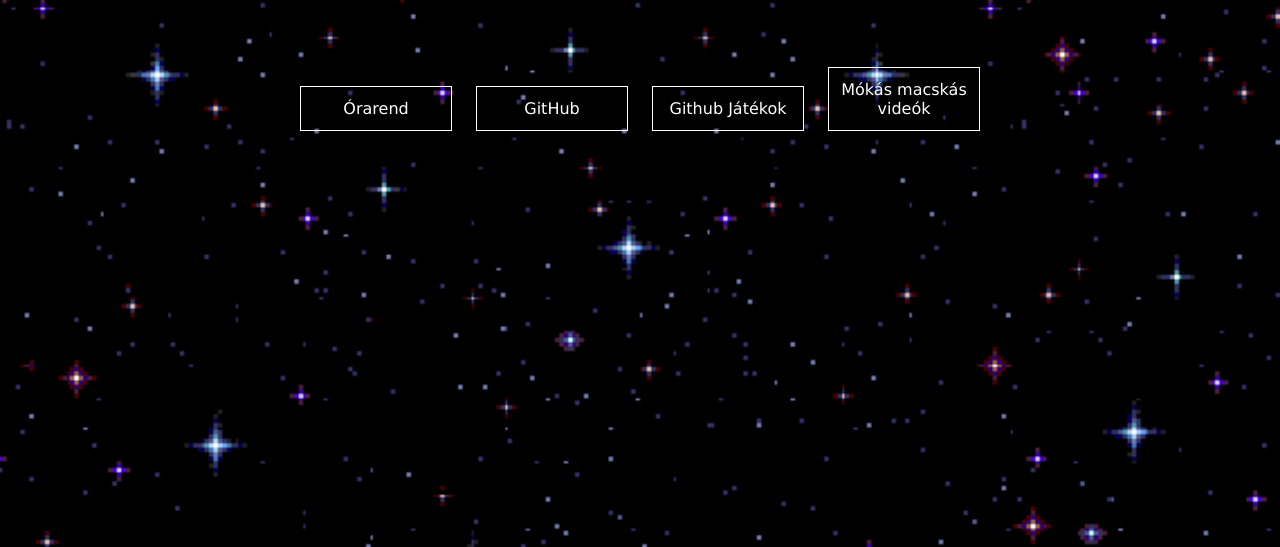
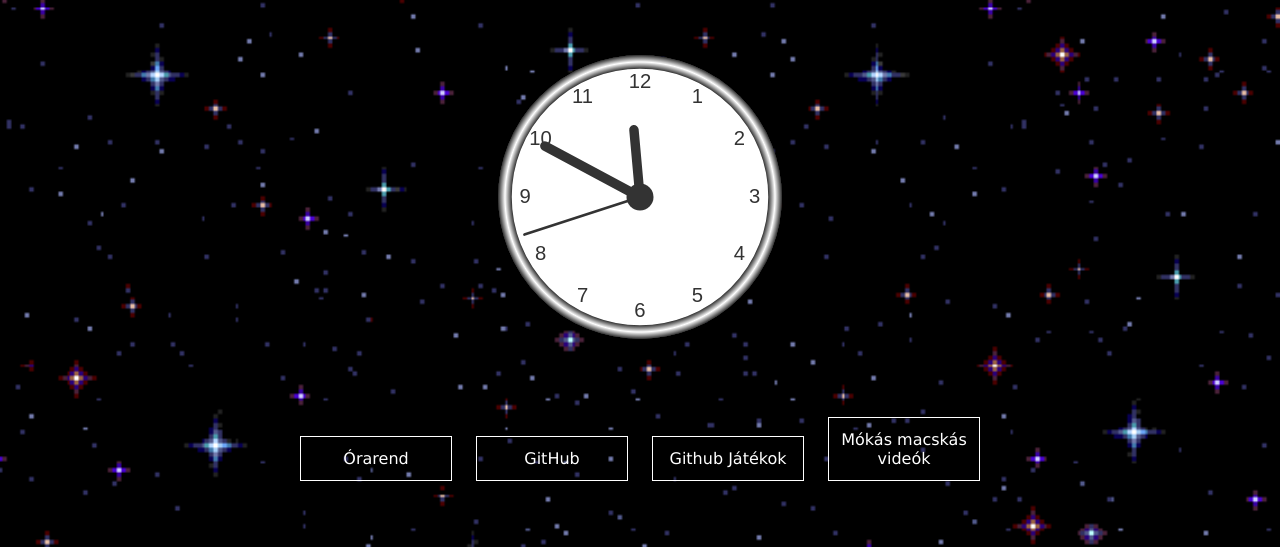
Before and after one commit to markidomonkos/weblap, a plain HTML site: page index.html in a window 1280 px wide. Shown: the part 253-800 px from the top of the page. Drawn offline with Linux system fonts and the light colour scheme.

Commit message:
Update index.html

```diff
--- a/index.html
+++ b/index.html
@@ -8,11 +8,100 @@
             <div class="banner-text">
                 <h1>Márki Domonkos 11.I osztály</h1>
                 <p></p>
+                <div>
+                    <canvas id="canvas" width="300" height="300"
+style="background-color:transparent">
+</canvas>
+
+<script>
+var canvas = document.getElementById("canvas");
+var ctx = canvas.getContext("2d");
+var radius = canvas.height / 2;
+ctx.translate(radius, radius);
+radius = radius * 0.90
+setInterval(drawClock, 1000);
+
+function drawClock() {
+  drawFace(ctx, radius);
+  drawNumbers(ctx, radius);
+  drawTime(ctx, radius);
+}
+
+function drawFace(ctx, radius) {
+  var grad;
+  ctx.beginPath();
+  ctx.arc(0, 0, radius, 0, 2*Math.PI);
+  ctx.fillStyle = 'white';
+  ctx.fill();
+  grad = ctx.createRadialGradient(0,0,radius*0.95, 0,0,radius*1.05);
+  grad.addColorStop(0, '#333');
+  grad.addColorStop(0.5, 'white');
+  grad.addColorStop(1, '#333');
+  ctx.strokeStyle = grad;
+  ctx.lineWidth = radius*0.1;
+  ctx.stroke();
+  ctx.beginPath();
+  ctx.arc(0, 0, radius*0.1, 0, 2*Math.PI);
+  ctx.fillStyle = '#333';
+  ctx.fill();
+}
+
+function drawNumbers(ctx, radius) {
+  var ang;
+  var num;
+  ctx.font = radius*0.15 + "px arial";
+  ctx.textBaseline="middle";
+  ctx.textAlign="center";
+  for(num = 1; num < 13; num++){
+    ang = num * Math.PI / 6;
+    ctx.rotate(ang);
+    ctx.translate(0, -radius*0.85);
+    ctx.rotate(-ang);
+    ctx.fillText(num.toString(), 0, 0);
+    ctx.rotate(ang);
+    ctx.translate(0, radius*0.85);
+    ctx.rotate(-ang);
+  }
+}
+
+function drawTime(ctx, radius){
+    var now = new Date();
+    var hour = now.getHours();
+    var minute = now.getMinutes();
+    var second = now.getSeconds();
+    //hour
+    hour=hour%12;
+    hour=(hour*Math.PI/6)+
+    (minute*Math.PI/(6*60))+
+    (second*Math.PI/(360*60));
+    drawHand(ctx, hour, radius*0.5, radius*0.07);
+    //minute
+    minute=(minute*Math.PI/30)+(second*Math.PI/(30*60));
+    drawHand(ctx, minute, radius*0.8, radius*0.07);
+    // second
+    second=(second*Math.PI/30);
+    drawHand(ctx, second, radius*0.9, radius*0.02);
+}
+
+function drawHand(ctx, pos, length, width) {
+    ctx.beginPath();
+    ctx.lineWidth = width;
+    ctx.lineCap = "round";
+    ctx.moveTo(0,0);
+    ctx.rotate(pos);
+    ctx.lineTo(0, -length);
+    ctx.stroke();
+    ctx.rotate(-pos);
+}
+</script>
+
+
+                </div>
                 <div class="banner-btn">
                     <a href="ora.html"><span></span>Órarend</a>
                     <a href="https://github.com/markidomonkos"><span></span>GitHub</a>
                     <a href="https://github.com/markidomonkos/Phyton-"><span></span>Github Játékok</a>
-                    <a href="https://www.youtube.com/watch?v=eX2qFMC8cFo"><span></span>Mókás macskás videók</a>
+                    <a href="videok.html"><span></span>Mókás macskás videók</a>
                 </div>
             </div>
         </section>
```
